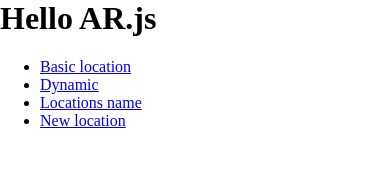
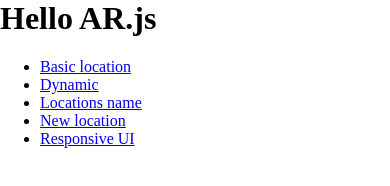
Before and after one commit to aletticiag/ar-location, a plain HTML site: page index.html in a window 390 px wide. Drawn offline with Linux system fonts and the light colour scheme.

Commit message:
Acrescentando link para responsive UI

```diff
--- a/index.html
+++ b/index.html
@@ -18,6 +18,9 @@
             <li>
                 <a href="./new-location">New location</a>
             </li>
+            <li>
+                <a href="./responsiveui/">Responsive UI</a>
+            </li>
         </ul>
     </body>
 </html>
```
